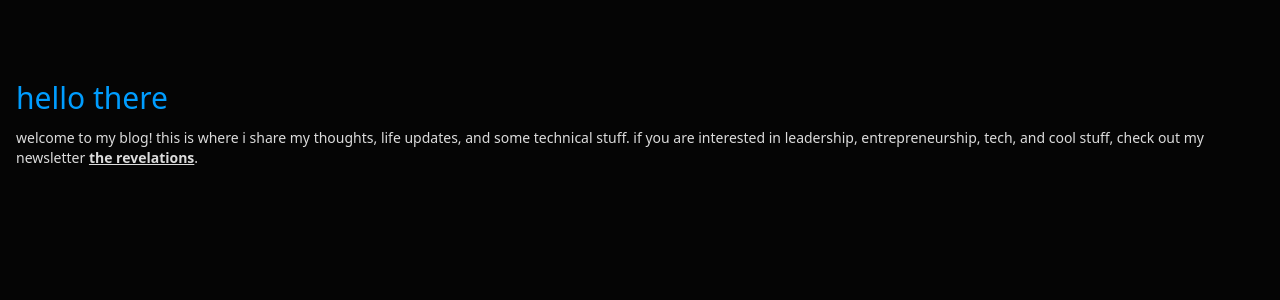
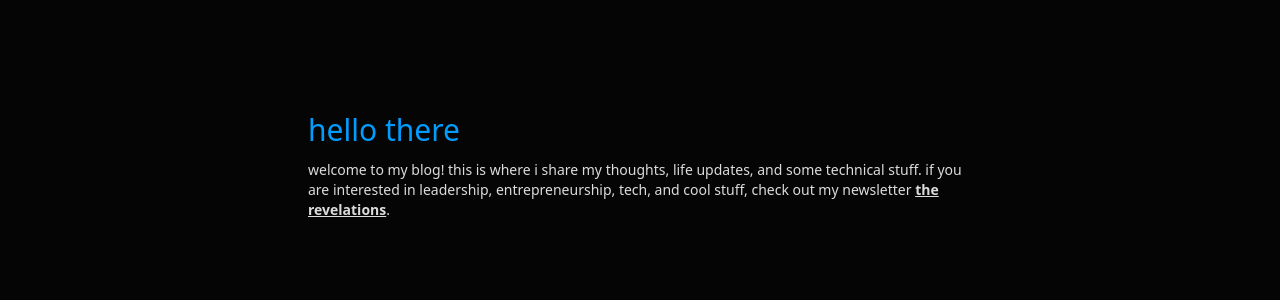
Before and after one commit to theluqmn/blog, a Jekyll site: the page built from index.md, in a window 1280 px wide. Shown: the top 300 px of the page. Built offline with Jekyll 4.4.1, drawn with Linux system fonts in a browser that asks for light colours; nearby versions of some CDN libraries; our own code applies the rules of GitHub Pages for plain Markdown files.

Commit message:
managed to get things centered

```diff
--- a/_layouts/index.html
+++ b/_layouts/index.html
@@ -20,7 +20,8 @@
         </script>
     </head>
 
-    <body class="p-4 bg-[rgb(5,5,5)]">
+    <body class="md:p-4 bg-[rgb(5,5,5)]">
+        <main class="p-4 md:p-8 w-full h-full md:w-7/12 mx-auto">
             <div class="
             space-y-3
             text-sm text-[rgb(220,220,220)]
@@ -32,5 +33,6 @@
             ">
                 {{ content }}
             </div>
+        </main>
     </body>
 </html>
```
Lines whose indentation alone changed are shown as unchanged.
